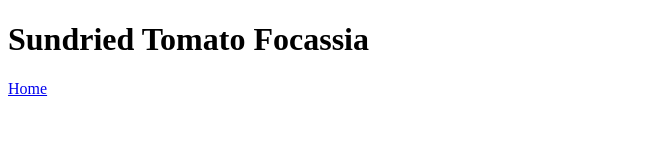
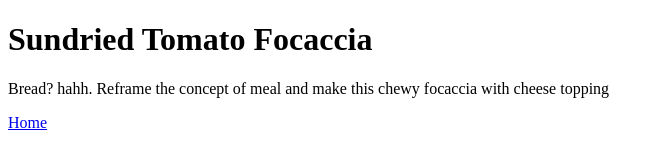
Before and after one commit to iii-dea/odin-recipies, a plain HTML site: page recipes/sundried-tomato-focassia.html in a window 1280 px wide. Shown: the whole page, without its empty margins (0-664 px from the left). Drawn offline with Linux system fonts and the light colour scheme.

Commit message:
fix typo focaccia add desciption

```diff
--- a/recipes/sundried-tomato-focassia.html
+++ b/recipes/sundried-tomato-focassia.html
@@ -3,10 +3,11 @@
 <head>
     <meta charset="UTF-8">
     <meta name="viewport" content="width=device-width, initial-scale=1.0">
-    <title>Sundried Tomato Focassia</title>
+    <title>Sundried Tomato Focaccia</title>
 </head>
 <body>
-    <h1>Sundried Tomato Focassia</h1>
+    <h1>Sundried Tomato Focaccia</h1>
+    <p>Bread? hahh. Reframe the concept of meal and make this chewy focaccia with cheese topping</p>
 
     <a href="../index.html">Home</a>
 </body>
```
